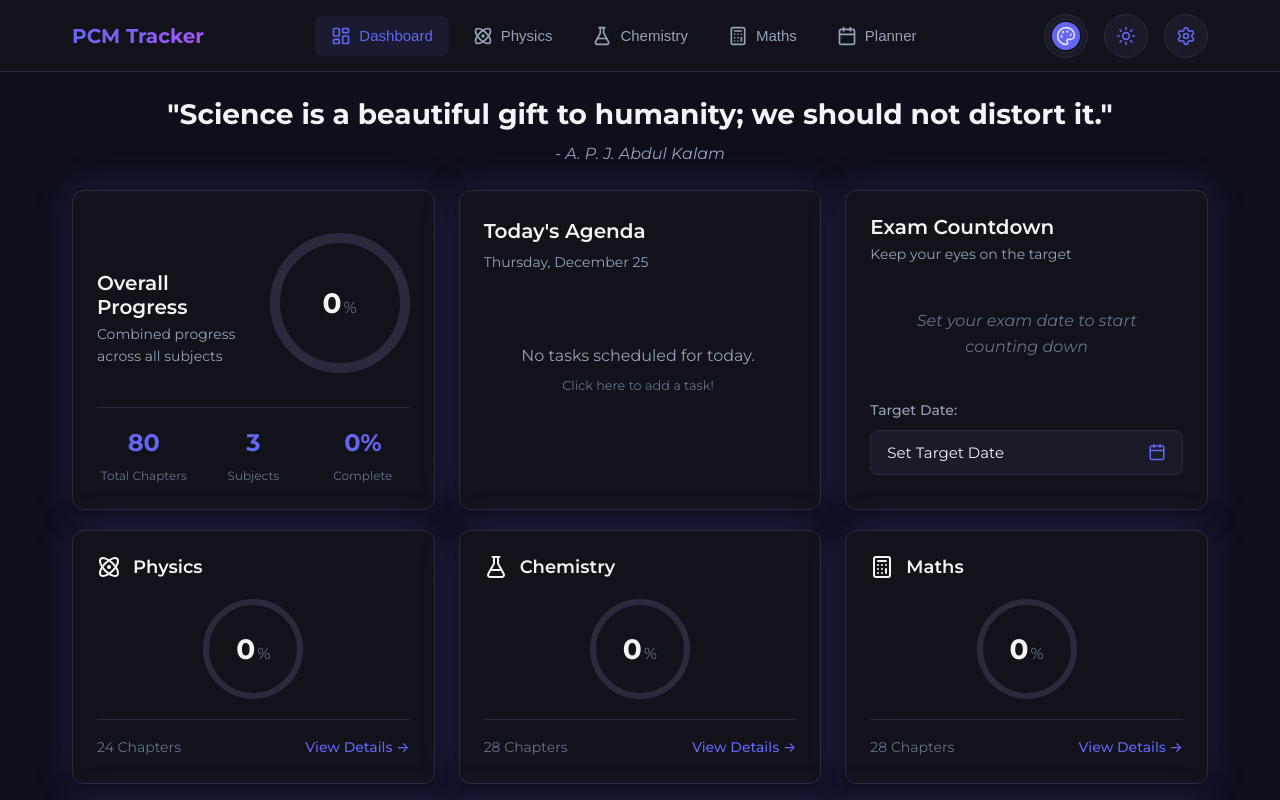
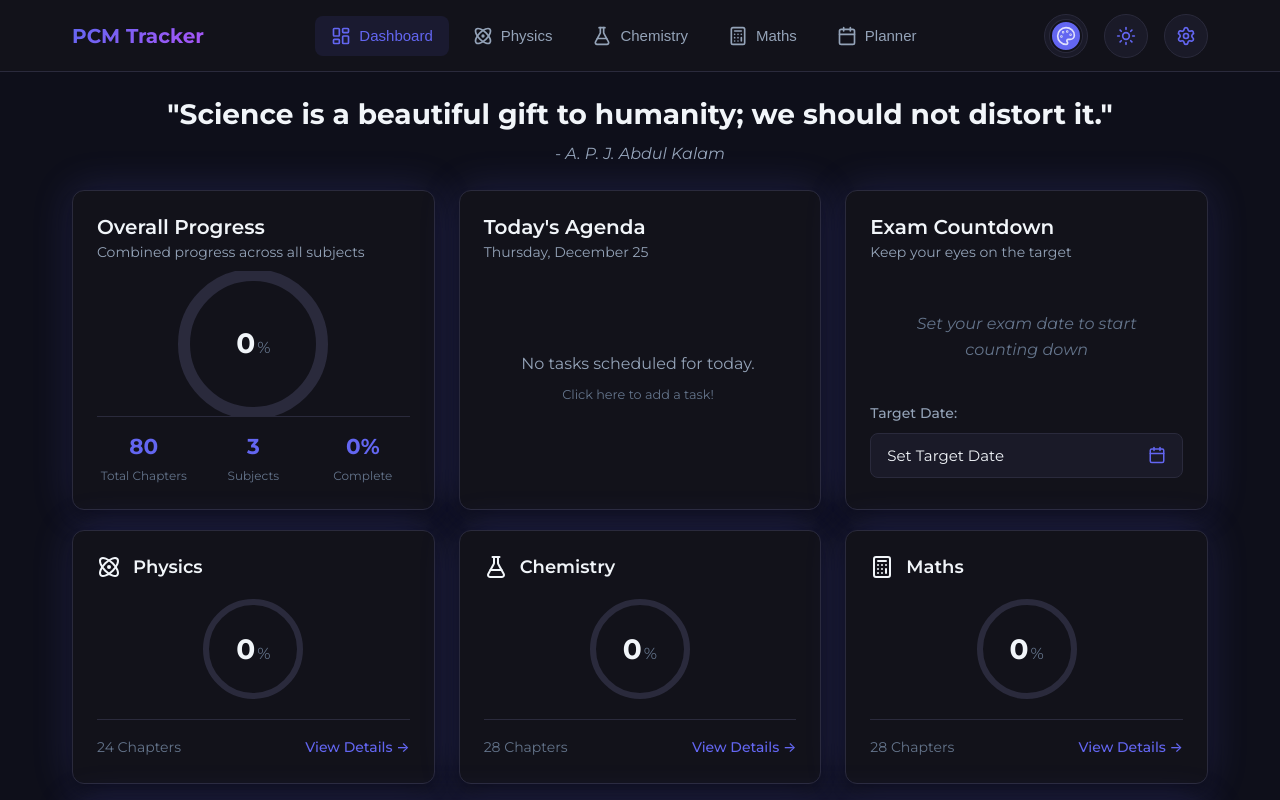
Before and after one commit to Namankatiyar/pcm-tracker, a React (Vite) app: page / in a window 1280 px wide. Shown: the top 800 px of the page. Built offline with nearby package versions, Linux system fonts and the light colour scheme.

Commit message:
improved dashboard panel alignment and agenda spacing

```diff
--- a/src/App.css
+++ b/src/App.css
@@ -342,49 +342,60 @@ body {
 }
 
 /* Overall Progress Card Adjustments */
-.overall-content {
-  display: flex;
-  justify-content: space-between;
-  align-items: center; /* Center progress ring and text vertically */
-  margin-bottom: 1rem;
-  gap: 1rem;
-  flex: 1; /* Allow content to grow to fill space */
-}
-
-.overall-text {
-  margin-top: 2rem; /* Move text lower */
-}
-
-.overall-text h2 {
+.overall-progress-card {
+  height: 320px; /* Match agenda card height */
+}
+
+.overall-header, .agenda-header, .countdown-header {
+  margin-bottom: 0.5rem;
+  flex-shrink: 0;
+  min-height: 48px; /* Ensure consistent header height */
+  display: flex;
+  flex-direction: column;
+  justify-content: flex-start;
+}
+
+.overall-header h2, .agenda-header h2, .countdown-header h2 {
   font-size: 1.25rem;
   font-weight: 600;
   margin-bottom: 0.25rem;
   line-height: 1.2;
 }
 
-.overall-text p {
+.overall-header p, .agenda-header p, .countdown-header p {
   color: var(--text-secondary);
   font-size: 0.875rem;
+  line-height: 1.4;
+}
+
+.overall-ring-wrapper {
+  display: flex;
+  align-items: center;
+  justify-content: center;
+  flex: 1;
+  padding: 0; /* Remove padding to save space */
+  overflow: hidden; /* Prevent overflow */
 }
 
 .overall-stats {
   display: flex;
   justify-content: space-between;
-  padding-top: 1rem;
+  padding-top: 0.75rem; /* Reduce padding */
   border-top: 1px solid var(--border);
   gap: 1rem;
+  margin-top: auto; /* Push to bottom */
 }
 
 .stat {
   display: flex;
   flex-direction: column;
   align-items: center;
-  gap: 0.25rem;
+  gap: 0.15rem; /* Reduce gap */
   flex: 1;
 }
 
 .stat-value {
-  font-size: 1.5rem;
+  font-size: 1.35rem; /* Slightly smaller to fit */
   font-weight: 700;
   color: var(--accent);
 }
@@ -432,17 +443,11 @@ body {
 }
 
 /* Exam Countdown Card */
-.countdown-header h2 {
-  font-size: 1.25rem;
-  font-weight: 600;
-  margin-bottom: 0.25rem;
-  line-height: 1.2;
-}
-
-.countdown-header p {
-  color: var(--text-secondary);
-  font-size: 0.875rem;
-}
+.exam-countdown-card {
+  height: 320px; /* Match other cards */
+}
+
+/* Headers styles consolidated above */
 
 .countdown-content {
   display: flex;
@@ -1460,19 +1465,7 @@ th.material-header, td.material-cell {
   flex-direction: column;
   height: 320px; /* Constant height to align well with other cards */
 }
-.agenda-header {
-  margin-bottom: 1rem;
-  flex-shrink: 0;
-}
-.agenda-header h2 {
-  font-size: 1.25rem;
-  font-weight: 600;
-  margin-bottom: 0.25rem;
-}
-.agenda-header p {
-  color: var(--text-secondary);
-  font-size: 0.875rem;
-}
+/* agenda-header styles are consolidated above */
 .agenda-list {
   flex: 1;
   display: flex;
@@ -1480,8 +1473,8 @@ th.material-header, td.material-cell {
   gap: 0.75rem;
   overflow-y: auto;
   padding-right: 4px;
-  /* Max height for approx 2 tasks to encourage scrolling on 3rd */
-  max-height: 160px;
+  /* Max height for approx 2.5 tasks to encourage scrolling on 3rd */
+  max-height: 220px;
 }
 /* Scrollbar styling for agenda list */
 .agenda-list::-webkit-scrollbar {
@@ -1570,7 +1563,7 @@ th.material-header, td.material-cell {
   flex-direction: column;
   align-items: center;
   justify-content: center;
-  height: 160px; /* Match agenda-list max-height */
+  height: 220px; /* Match agenda-list max-height */
   color: var(--text-secondary);
   text-align: center;
   gap: 0.5rem;
--- a/src/components/Dashboard.tsx
+++ b/src/components/Dashboard.tsx
@@ -108,12 +108,12 @@ export function Dashboard({
 
             <div className="dashboard-stats-row">
                 <div className="overall-progress-card">
-                    <div className="overall-content">
-                        <div className="overall-text">
-                            <h2>Overall Progress</h2>
-                            <p>Combined progress across all subjects</p>
-                        </div>
-                        <ProgressRing progress={overallProgress} size={140} strokeWidth={10} color="var(--accent)" />
+                    <div className="overall-header">
+                        <h2>Overall Progress</h2>
+                        <p>Combined progress across all subjects</p>
+                    </div>
+                    <div className="overall-ring-wrapper">
+                        <ProgressRing progress={overallProgress} size={150} strokeWidth={12} color="var(--accent)" />
                     </div>
                     <div className="overall-stats">
                         <div className="stat">
```
